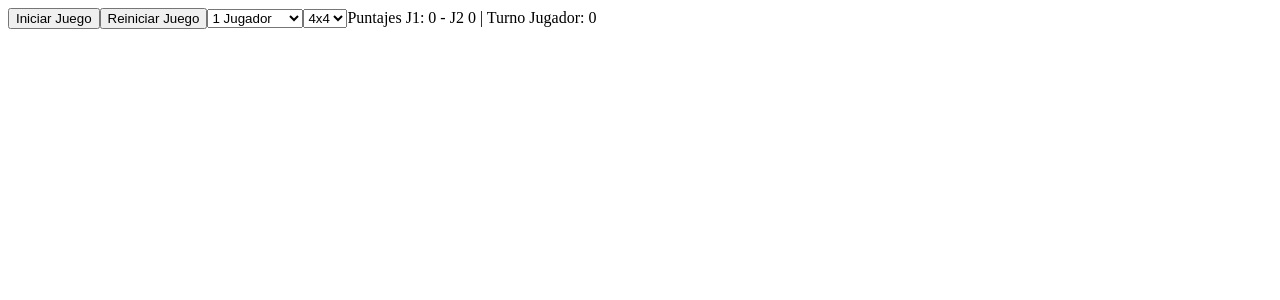
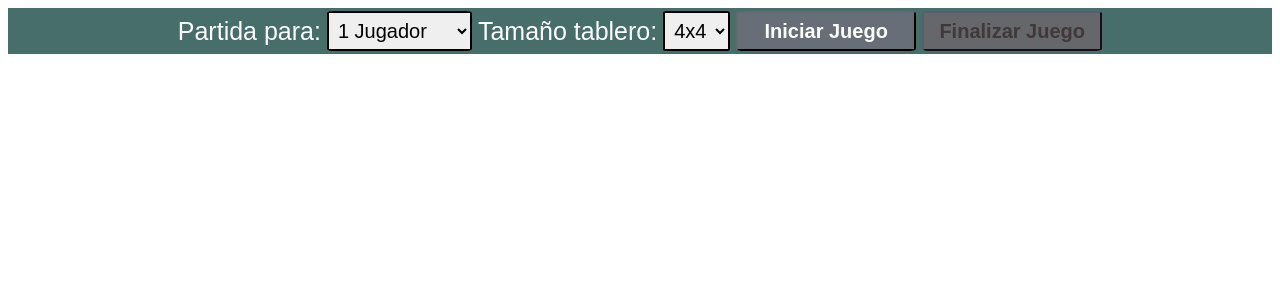
Before and after one commit to DanielBarbe/unq-ui-jorge-barberena-trabajo-final, a React (Create React App) app: page / in a window 1280 px wide. Shown: the top 300 px of the page. Built offline with nearby package versions, Linux system fonts and the light colour scheme.

Commit message:
Termino la logica para dos jugadores. Configuro la navbar para que puedan cambiarse parametros durante el juego. Agrego un modal para informar el resultado.

```diff
--- a/src/components/App.js
+++ b/src/components/App.js
@@ -11,7 +11,8 @@ import spiderman from "../img/spiderman.png"
 import superman from "../img/superman.png"
 import wonder from "../img/wonder.png"
 import NavBar from "./NavBar.jsx"
-import { useState } from "react"
+import Modal from "./Modal.jsx"
+import { useEffect, useState } from "react"
 
 const imagenes = [batman, captain, flash, green, ironman, punisher, robin, spiderman, superman, wonder]
 
@@ -26,20 +27,29 @@ const App = () => {
   const [puntajes, setPuntajes] = useState([0,0]);
   const [cantJugadores, setCantJugadores] = useState(1);
   const [turno, setTurno] = useState(0);
+  const [resultado, setResultado] = useState ("")
+  const [mostarModal, setMostrarModal] = useState (false)
 
   const iniciarJuego = () => {
     setPartidaEnCurso(true);
     definirColumnasTablero()
-    const imagenesMezcladas = prepararImagenes(tamañoTablero * tamañoTablero);
-    setFichasMezcladas(imagenesMezcladas.map( (imagen, i) => ({ index: i, imagen, volteada: false }) ));
     prepararFichas();
   }
 
   const reiniciarJuego = () => {
-    setPartidaEnCurso(true);
-    definirColumnasTablero()
+    reiniciarPuntosYTurno()
+    iniciarJuego()
+  }
+
+  const finalizarJuego = () => {
+    reiniciarPuntosYTurno();
+    setFichasMezcladas([]);
+    setPartidaEnCurso(false);
+  }
+
+  const reiniciarPuntosYTurno = () => {
+    setTurno(0);
     setPuntajes([0,0]);
-    prepararFichas();
   }
 
   const definirColumnasTablero = () => {
@@ -47,7 +57,7 @@ const App = () => {
   }
 
   const prepararFichas = () => {
-    const imagenesMezcladas = prepararImagenes(tamañoTablero * tamañoTablero);
+    let imagenesMezcladas = prepararImagenes(tamañoTablero * tamañoTablero);
     setFichasMezcladas(imagenesMezcladas.map( (imagen, i) => ({ index: i, imagen, volteada: false }) ));
   }
 
@@ -72,17 +82,17 @@ const App = () => {
   }
 
   const sumarPuntoAJugadorActivo = () => {
-    let tmp = [...puntajes]
-    tmp[turno]++
-    setPuntajes(tmp)
+    let tmp = [...puntajes];
+    tmp[turno]++;
+    setPuntajes(tmp);
   }
 
-  const onSelection = ficha => {
-    const fichaVolteada = { ...ficha, volteada: true };
+  const onSelection = (ficha) => {
+    let fichaVolteada = { ...ficha, volteada: true };
     let fichasMezcladasCopia = [...fichasMezcladas];
     fichasMezcladasCopia.splice(ficha.index, 1, fichaVolteada);
     setFichasMezcladas(fichasMezcladasCopia);
-    if(fichaElegida === null) {
+    if(!fichaElegida) {
       setFichaElegida(ficha);
     } else if (fichaElegida.imagen === ficha.imagen) {
       setFichaElegida(null);
@@ -101,10 +111,35 @@ const App = () => {
     }
   }
 
+  const mostrarResultado = () => {
+    let res
+    if(puntajes[0] > puntajes[1]){
+      res = cantJugadores === 1 ? "Fin de la partida" : "Ganador Jugador 1"
+    } else if (puntajes[0] < puntajes[1]) {
+      res = "Ganador Jugador 2"
+    } else {
+      res = "Empate"
+    }
+    setResultado(res)
+    setMostrarModal(true)
+  }
+
+  useEffect( () => {
+    let puntajeTotal = (tamañoTablero * tamañoTablero) / 2
+    if (puntajeTotal === puntajes[0] + puntajes[1]){
+      mostrarResultado()
+    }
+  },[puntajes])
+
   return (
     <>
-      {NavBar(iniciarJuego, reiniciarJuego, setTamañoTablero, setCantJugadores, partidaEnCurso, puntajes, turno)}
+      {NavBar(iniciarJuego, finalizarJuego, setTamañoTablero, setCantJugadores, partidaEnCurso, puntajes, turno, cantJugadores)}
       <Tablero fichas={fichasMezcladas} animandose={animandose} onSelection={onSelection} />
+      <Modal reiniciarJuego={reiniciarJuego}
+             finalizarJuego={finalizarJuego}
+             ocultar={() => setMostrarModal(!mostarModal)}
+             mostrandose={mostarModal}
+             mensaje={resultado}/>
     </>
   );
 }
--- a/src/components/DropDownMenu.jsx
+++ b/src/components/DropDownMenu.jsx
@@ -1,7 +1,7 @@
-const DropDownMenu = (valorDefault, listaDeOpciones, setValor) => {
+const DropDownMenu = (valorDefault, listaDeOpciones, setValor, partidaEnCurso) => {
 
     return (
-        <select defaultValue={valorDefault} onChange={(e) => {setValor(e.target.value)}}>
+        <select className="drop-menu" defaultValue={valorDefault} onChange={(e) => {!partidaEnCurso && setValor(e.target.value)}} disabled={partidaEnCurso}>
             {listaDeOpciones.map((opcion) =>
                 <option value={opcion.valor}>{opcion.etiqueta}</option>
             ) }
--- /dev/null
+++ b/src/components/Modal.jsx
@@ -0,0 +1,24 @@
+import React from 'react';
+import ReactDOM from 'react-dom';
+
+const Modal = ({ reiniciarJuego, finalizarJuego, ocultar, mostrandose, mensaje }) => {
+
+    return (
+        mostrandose ? ReactDOM.createPortal(
+            <>
+                <div className="modal-overlay"/>
+                <div className="modal-wrapper" aria-modal aria-hidden tabIndex={-1} role="dialog">
+                <div className="modal">
+                    <p className="modal-txt"> {mensaje} </p>
+                    <div className="center">
+                        <button className="modal-btn" onClick={ () => { ocultar(); reiniciarJuego() } } >Volver a jugar</button>
+                        <button className="modal-btn" onClick={ () => { ocultar(); finalizarJuego() } } >Finalizar juego</button>
+                    </div>
+                </div>
+                </div>
+            </>, document.body
+        ) : null
+    )
+}
+
+export default Modal;
--- a/src/components/NavBar.jsx
+++ b/src/components/NavBar.jsx
@@ -1,6 +1,7 @@
+import '../css/main.css';
 import DropDownMenu from "./DropDownMenu.jsx";
 
-const NavBar = (iniciarJuego, reiniciarJuego, setTamañoTablero, setCantJugadores, partidaEnCurso, puntajes, turno) => {
+const NavBar = (iniciarJuego, finalizarJuego, setTamañoTablero, setCantJugadores, partidaEnCurso, puntajes, turno, cantJugadores) => {
 
     const cantidadDeJugadores = [{etiqueta: "1 Jugador", valor:1}
                                 ,{etiqueta: "2 Jugadores", valor:2}]
@@ -11,13 +12,18 @@ const NavBar = (iniciarJuego, reiniciarJuego, setTamañoTablero, setCantJugadore
 
     return (
         <>
-            <button type="button" onClick={ () => !partidaEnCurso && iniciarJuego() }>Iniciar Juego</button>
-            <button type="button" onClick={ () => reiniciarJuego() }>Reiniciar Juego</button>
-            {DropDownMenu("1 Jugador", cantidadDeJugadores, setCantJugadores)}
-            {DropDownMenu("4x4", tamañosTablero, setTamañoTablero)}
-            {`Puntajes J1: ${puntajes[0]} - J2 ${puntajes[1]} | Turno Jugador: ${turno}`}
-
-
+            <div className="nav">
+                <span className="nav-txt">Partida para:</span>
+                {DropDownMenu("1 Jugador", cantidadDeJugadores, setCantJugadores, partidaEnCurso)}
+                <span className="nav-txt">Tamaño tablero:</span>
+                {DropDownMenu("4x4", tamañosTablero, setTamañoTablero, partidaEnCurso)}
+                <button className="nav-btn" type="button" onClick={ () => iniciarJuego() } disabled={partidaEnCurso}>Iniciar Juego</button>
+                <button className="nav-btn" type="button" onClick={ () => finalizarJuego()} disabled={!partidaEnCurso}>Finalizar Juego</button>
+            </div>
+            <div className={`nav  ${!partidaEnCurso && "nav-hidden"}`}>
+                <span className="nav-txt">{cantJugadores > 1 ? `Puntos Jugador1: ${puntajes[0]} - Jugador2 ${puntajes[1]} | Turno Jugador: ${turno+1}`
+                                                             : `Puntos: ${puntajes[0]}`}</span>
+            </div>
         </>
     )
 
--- a/src/css/main.css
+++ b/src/css/main.css
@@ -6,7 +6,8 @@
     display: grid;
     grid-template-columns: repeat(var(--grid-cols), 7em);
     grid-gap: 1em;
-    margin: 5em;
+    margin: 3em;
+    justify-content: center;
 }
 
 .ficha{
@@ -34,3 +35,123 @@
     transition: 0.3s;
     filter: grayscale(20%);
 }
+
+.nav {
+    background-color: rgb(71, 110, 106);
+    display: flex;
+    justify-content: center;
+}
+
+.nav-hidden {
+    visibility:hidden;
+}
+
+.nav-btn {
+    color: #fff;
+    font-size: 20px;
+    font-weight: 700;
+    background-color: #676e77;
+    border-color: #181a1b;
+    margin: 3px;
+    width: 180px;
+    height: 40px;
+    border-radius: 5%;
+}
+.nav-btn:hover {
+    background-color: #3d4147;
+    border-color: #080808;
+}
+
+.nav-btn:disabled {
+    color: rgb(65, 56, 56);
+    background-color: #65676b;
+    border-color: #575e69;
+}
+
+.nav-txt{
+    color: #fff;
+    font-size: 25px;
+    font-family: Arial;
+    margin: 3px;
+    display: flex;
+    align-items:center;
+    justify-content:center;
+}
+
+.drop-menu{
+    font-size: 20px;
+    margin: 3px;
+    padding: 5px;
+    border: 2px solid;
+    border-color: black;
+    border-radius: 5%;
+}
+
+.modal-overlay {
+    position: fixed;
+    top: 0;
+    left: 0;
+    z-index: 1040;
+    width: 100vw;
+    height: 100vh;
+    background-color: #000;
+    opacity: .5;
+}
+
+.modal-wrapper {
+    position: absolute;
+    top: 25%;
+    z-index: 1050;
+    width: 100%;
+    height: 100%;
+    overflow-x: hidden;
+    overflow-y: auto;
+    outline: 0;
+}
+
+.modal {
+    z-index: 100;
+    background: rgb(250, 245, 230);
+    position: relative;
+    margin: 1.75rem auto;
+    border: 2px solid;
+    border-color:rgb(176, 183, 187);
+    border-radius: 3px;
+    max-width: 500px;
+    padding: 2rem;
+}
+
+.modal-txt {
+    color: rgb(51, 56, 52);
+    font-size: 25px;
+    font-weight: 700;
+    font-family: Arial;
+    margin: 3px;
+    display: flex;
+    align-items:center;
+    justify-content:center;
+    padding: 20px;
+}
+
+.modal-btn {
+    color: #fff;
+    font-size: 20px;
+    font-weight: 700;
+    background-color: #676e77;
+    border-color: #181a1b;
+    margin: 3px;
+    width: 180px;
+    height: 40px;
+    border-radius: 5%;
+}
+
+.modal-btn:hover {
+    background-color: #3d4147;
+    border-color: #080808;
+}
+
+.center {
+    display: flex;
+    justify-content: center;
+    align-items: center;
+ }
```
